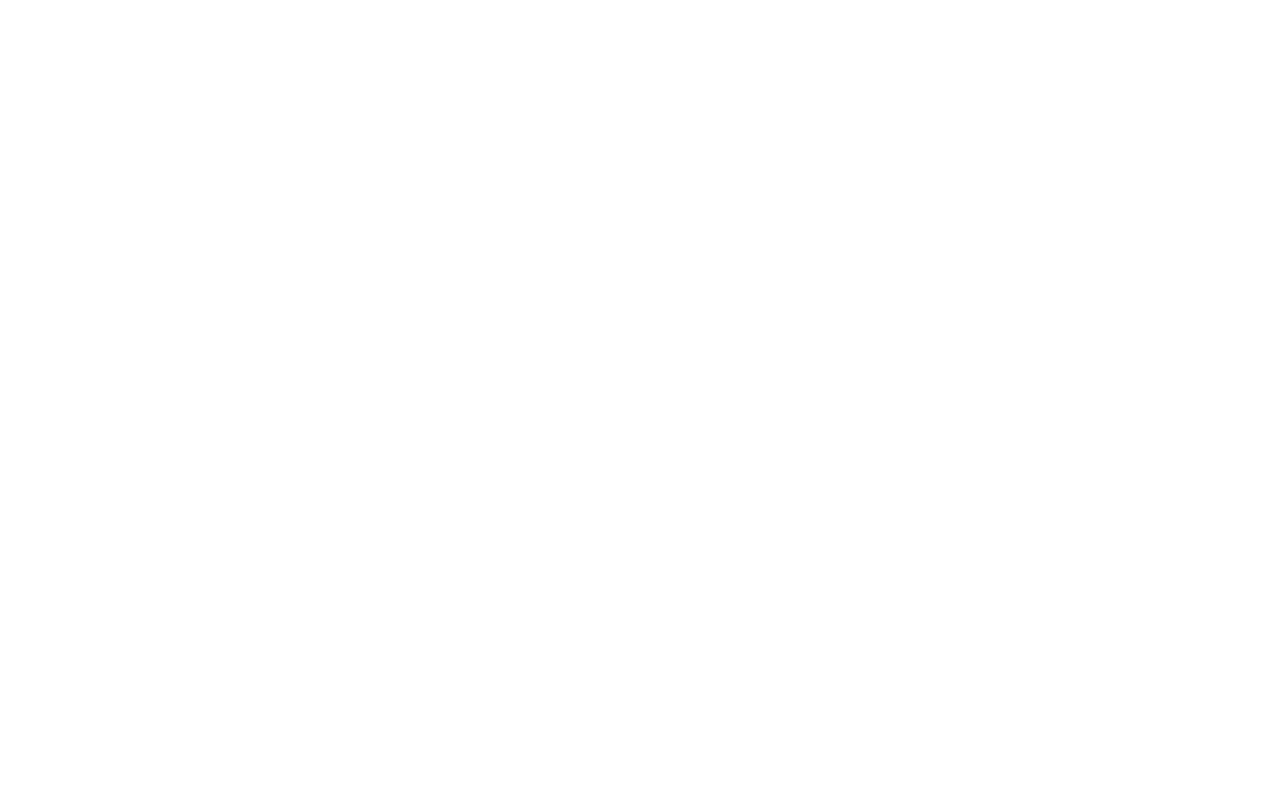
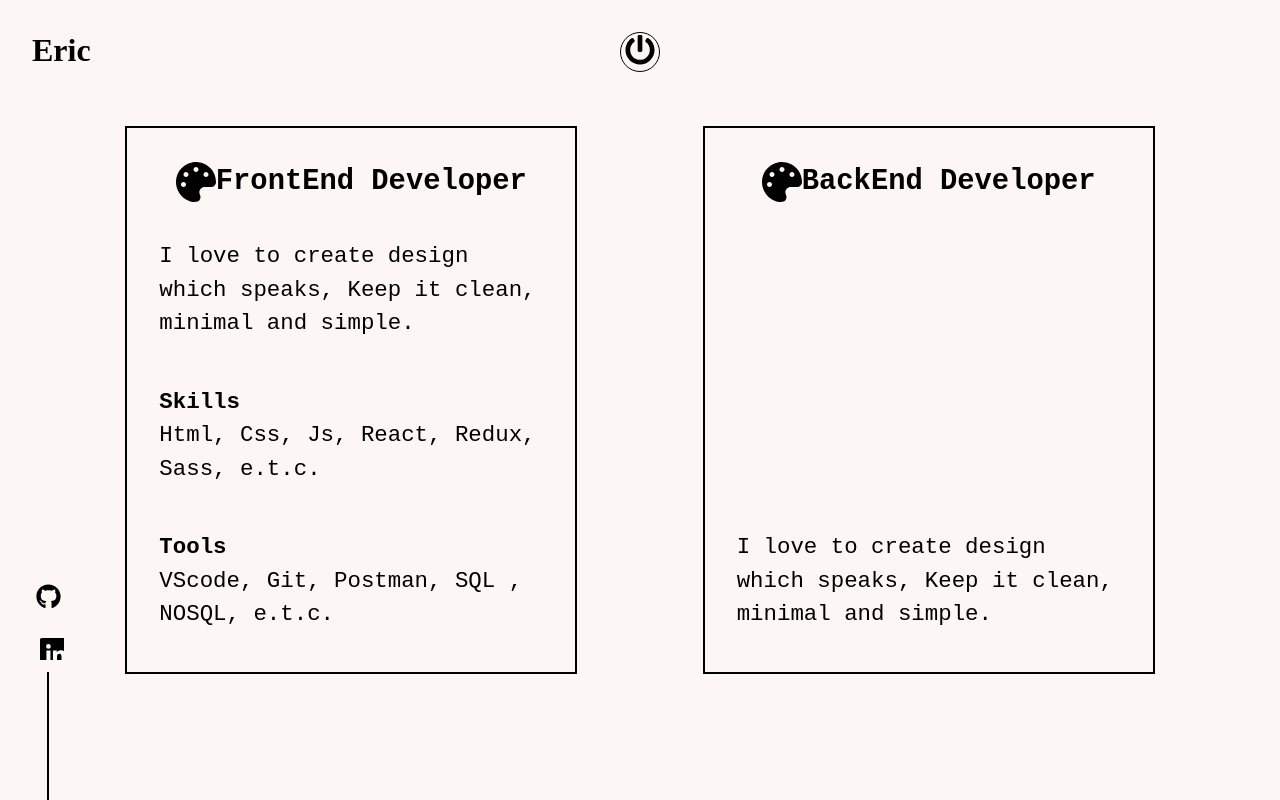
Before and after one commit to ngotuan1994/Portfolio, a React (Create React App) app: page /Skills in a window 1280 px wide. Before the commit this address had no page. Built offline with nearby package versions, Linux system fonts and the light colour scheme.

Commit message:
Added new features for skills page

```diff
--- a/src/App.js
+++ b/src/App.js
@@ -17,7 +17,7 @@
             <Route  path="/" element={<Main/>} />
             <Route  path="/about" element={<About/>} />
             <Route  path="/ProjectPage" element={<ProjectPage/>} />
-            <Route  path="/SkillsPage" element={<SkillsPage/>} />
+            <Route  path="/Skills" element={<SkillsPage/>} />
             <Route  path="/WorkPage" element={<WorkPage/>} />
 
 
--- a/src/components/SkillsPage.js
+++ b/src/components/SkillsPage.js
@@ -1,8 +1,104 @@
 import React from 'react'
+import styled from 'styled-components'
+import { ThemeProvider } from 'styled-components'
+import { LightTheme } from './Themes'
+import { Design  } from './AllSvgs';
+import LogoComponent from '../subComponents/LogoComponent';
+import SocialMediaIcon from '../subComponents/SocialMediaIcon';
+import PowerButton from '../subComponents/PowerButton';
+import ParticleComponent from '../subComponents/ParticleComponent';
 
-function SkillsPage() {
+const Box = styled.div`
+background: ${props => props.theme.body} ;
+width: 100vw;
+height: 100vh;
+position: relative;
+display: flex ;
+justify-content: space-evenly ;
+align-items: center;
+`
+
+const Main = styled.div`
+  border: 2px solid ${props => props.theme.text};
+  color: ${props => props.theme.text};
+  background-color:  ${props => props.theme.body};
+  padding: 2rem;
+  width: 30vw;
+  height: 60vh;
+  z-index: 3;
+  line-height: 1.5;
+  font-family: 'Ubuntu Mono', monospace;
+  display: flex ;
+  flex-direction: column ;
+  justify-content: space-between;
+  :hover{
+    background-color: ${props => props.theme.text};
+
+    &>*{
+      color: ${props => props.theme.body};
+      cursor:pointer;
+
+    }
+  }
+`
+
+const Title = styled.h2`
+  display: flex;
+  justify-content: center ;
+  align-items: center ;
+  font-size: calc(1em + 1vw);
+
+`
+
+const Description = styled.div`
+  color: ${props => props.theme.text};
+  font-size: calc(0.6em + 1vw);
+  padding: 0.5rem 0;
+`
+function SkillsPage(click) {
   return (
-    <div>SkillsPage</div>
+    <ThemeProvider theme={LightTheme}>
+      <Box>
+        <LogoComponent></LogoComponent>
+        <SocialMediaIcon></SocialMediaIcon>
+        <PowerButton></PowerButton>
+        <ParticleComponent theme='light' />
+        <Main>
+          <Title>
+            <Design width={40} height={40}/> FrontEnd Developer
+          </Title>
+          <Description>
+            I love to create design which speaks, Keep it clean, minimal and simple.
+          </Description>
+          <Description>
+            <strong> Skills</strong>
+            <p>Html, Css, Js, React, Redux, Sass, e.t.c.</p>
+
+
+          </Description>
+          <Description>
+            <strong> Tools</strong>
+            <p>VScode, Git, Postman, SQL , NOSQL, e.t.c.</p>
+
+
+          </Description>
+        </Main>
+        <Main>
+          <Title>
+            <Design width={40} height={40}/> BackEnd Developer
+
+          </Title>
+          <Description>
+I love to create design which speaks, Keep it clean, minimal and simple.
+
+          </Description>
+        </Main>
+
+      </Box>
+
+
+
+    </ThemeProvider>
   )
 }
 
--- /dev/null
+++ b/src/config/particlesjs-config-light.json
@@ -0,0 +1,114 @@
+{
+  "fullScreen": {
+    "enable" : true,
+    "zIndex" : 5
+  },
+  "particles": {
+    "number": {
+      "value": 80,
+      "density": {
+        "enable": true,
+        "value_area": 800
+      }
+    },
+    "color": {
+      "value": "#000000"
+    },
+    "shape": {
+      "type": "circle",
+      "stroke": {
+        "width": 0,
+        "color": "#000000"
+      },
+      "polygon": {
+        "nb_sides": 5
+      },
+      "image": {
+        "src": "images/github.svg",
+        "width": 100,
+        "height": 100
+      }
+    },
+    "opacity": {
+      "value": 0.5,
+      "random": false,
+      "anim": {
+        "enable": false,
+        "speed": 1,
+        "opacity_min": 0.1,
+        "sync": false
+      }
+    },
+    "size": {
+      "value": 3,
+      "random": true,
+      "anim": {
+        "enable": false,
+        "speed": 40,
+        "size_min": 0.1,
+        "sync": false
+      }
+    },
+    "line_linked": {
+      "enable": true,
+      "distance": 150,
+      "color": "#000000",
+      "opacity": 0.4,
+      "width": 1
+    },
+    "move": {
+      "enable": true,
+      "speed": 6,
+      "direction": "none",
+      "random": false,
+      "straight": false,
+      "out_mode": "out",
+      "bounce": false,
+      "attract": {
+        "enable": false,
+        "rotateX": 600,
+        "rotateY": 1200
+      }
+    }
+  },
+  "interactivity": {
+    "detect_on": "canvas",
+    "events": {
+      "onhover": {
+        "enable": true,
+        "mode": "repulse"
+      },
+      "onclick": {
+        "enable": true,
+        "mode": "push"
+      },
+      "resize": true
+    },
+    "modes": {
+      "grab": {
+        "distance": 400,
+        "line_linked": {
+          "opacity": 1
+        }
+      },
+      "bubble": {
+        "distance": 400,
+        "size": 40,
+        "duration": 2,
+        "opacity": 8,
+        "speed": 3
+      },
+      "repulse": {
+        "distance": 200,
+        "duration": 0.4
+      },
+      "push": {
+        "particles_nb": 4
+      },
+      "remove": {
+        "particles_nb": 2
+      }
+    }
+  },
+  "retina_detect": true
+}
--- /dev/null
+++ b/src/config/particlesjs-config.json
@@ -0,0 +1,114 @@
+{
+  "fullScreen": {
+    "enable" : true,
+    "zIndex" :0
+  },
+  "particles": {
+    "number": {
+      "value": 100,
+      "density": {
+        "enable": true,
+        "value_area": 800
+      }
+    },
+    "color": {
+      "value": "#fcf6f4"
+    },
+    "shape": {
+      "type": "circle",
+      "stroke": {
+        "width": 0,
+        "color": "#000000"
+      },
+      "polygon": {
+        "nb_sides": 5
+      },
+      "image": {
+        "src": "img/github.svg",
+        "width": 100,
+        "height": 100
+      }
+    },
+    "opacity": {
+      "value": 1,
+      "random": true,
+      "anim": {
+        "enable": true,
+        "speed": 1,
+        "opacity_min": 0,
+        "sync": false
+      }
+    },
+    "size": {
+      "value": 3,
+      "random": true,
+      "anim": {
+        "enable": true,
+        "speed": 3,
+        "size_min": 0.4,
+        "sync": false
+      }
+    },
+    "line_linked": {
+      "enable": false,
+      "distance": 150,
+      "color": "#ffffff",
+      "opacity": 0.4,
+      "width": 1
+    },
+    "move": {
+      "enable": true,
+      "speed": 3,
+      "direction": "none",
+      "random": true,
+      "straight": false,
+      "out_mode": "out",
+      "bounce": false,
+      "attract": {
+        "enable": false,
+        "rotateX": 600,
+        "rotateY": 600
+      }
+    }
+  },
+  "interactivity": {
+    "detect_on": "canvas",
+    "events": {
+      "onhover": {
+        "enable": false,
+        "mode": "bubble"
+      },
+      "onclick": {
+        "enable": true,
+        "mode": "repulse"
+      },
+      "resize": true
+    },
+    "modes": {
+      "grab": {
+        "distance": 400,
+        "line_linked": {
+          "opacity": 1
+        }
+      },
+      "bubble": {
+        "distance": 250,
+        "size": 0,
+        "duration": 2,
+        "opacity": 0,
+        "speed": 3
+      },
+      "repulse": {
+        "distance": 400,
+        "duration": 0.4
+      },
+      "push": {
+        "particles_nb": 4
+      },
+      "remove": {
+        "particles_nb": 2
+      }
+    }
+  },
+  "retina_detect": true
+}
--- a/src/index.css
+++ b/src/index.css
@@ -11,3 +11,11 @@
   font-family: source-code-pro, Menlo, Monaco, Consolas, 'Courier New',
     monospace;
 }
+#tsparticles {
+  width: 100%;
+  height: 100%;
+  margin: 0;
+  padding: 0;
+  top: 0;
+  left: 0;
+}
--- /dev/null
+++ b/src/subComponents/ParticleComponent.js
@@ -0,0 +1,26 @@
+import React from 'react'
+import styled from 'styled-components'
+import configDark from "../config/particlesjs-config.json"
+import configLight from "../config/particlesjs-config-light.json"
+import Particles from 'react-tsparticles'
+
+const Box = styled.div`
+  position: absolute;
+  top: 0 ;
+  right: 0;
+  bottom: 0;
+  left: 0;
+  z-index:0;
+`
+
+
+function ParticleComponent(props) {
+
+  return (
+    <Box>
+      <Particles id="tsparticles"  params={props.theme === "light" ? configLight : configDark} />
+    </Box>
+  )
+}
+
+export default ParticleComponent
```
Also changed, not shown: src/components/Main.js (+8 -1 lines), src/assets/svg/WaterWheel.svg (added).
